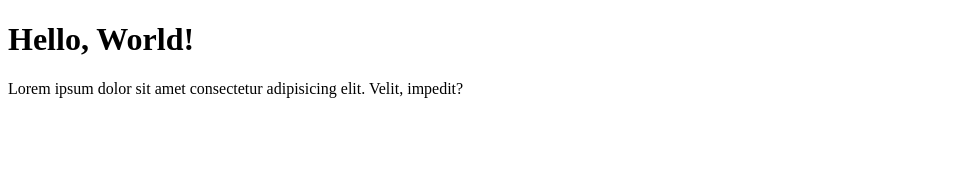
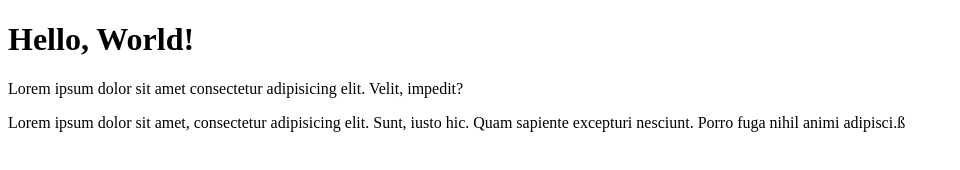
Before and after one commit to SD-071/Primer, a plain HTML site: page 02_HTML_and_CSS/lessons/index.html in a window 1280 px wide. Shown: the whole page, without its empty margins (0-960 px from the left). Drawn offline with Linux system fonts and the light colour scheme.

Commit message:
Added a second paragraph in index.html

```diff
--- a/02_HTML_and_CSS/lessons/index.html
+++ b/02_HTML_and_CSS/lessons/index.html
@@ -8,5 +8,6 @@
 <body>
     <h1>Hello, World!</h1>
     <p>Lorem ipsum dolor sit amet consectetur adipisicing elit. Velit, impedit?</p>
+    <p>Lorem ipsum dolor sit amet, consectetur adipisicing elit. Sunt, iusto hic. Quam sapiente excepturi nesciunt. Porro fuga nihil animi adipisci.ß</p>
 </body>
 </html>
```
